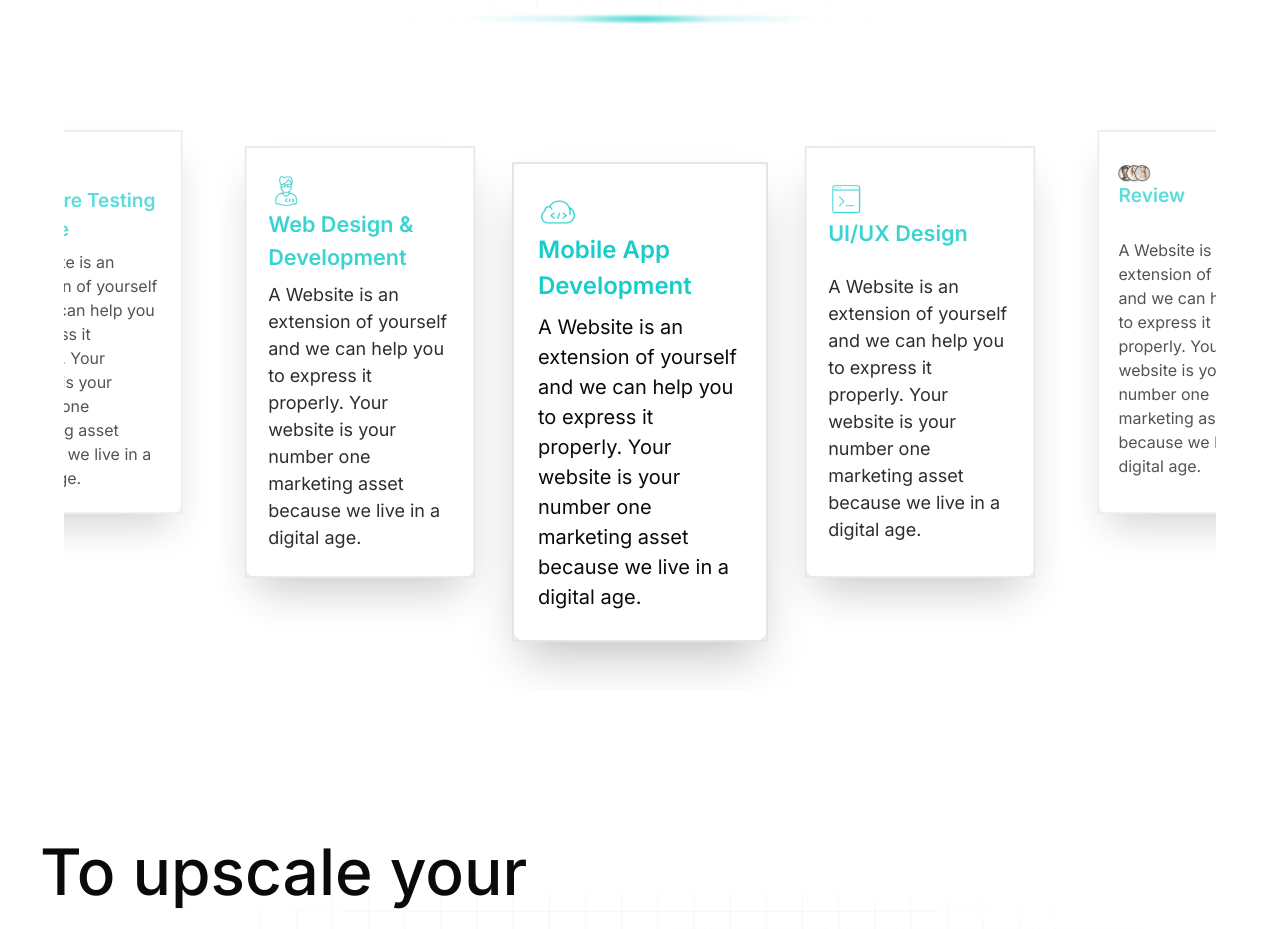
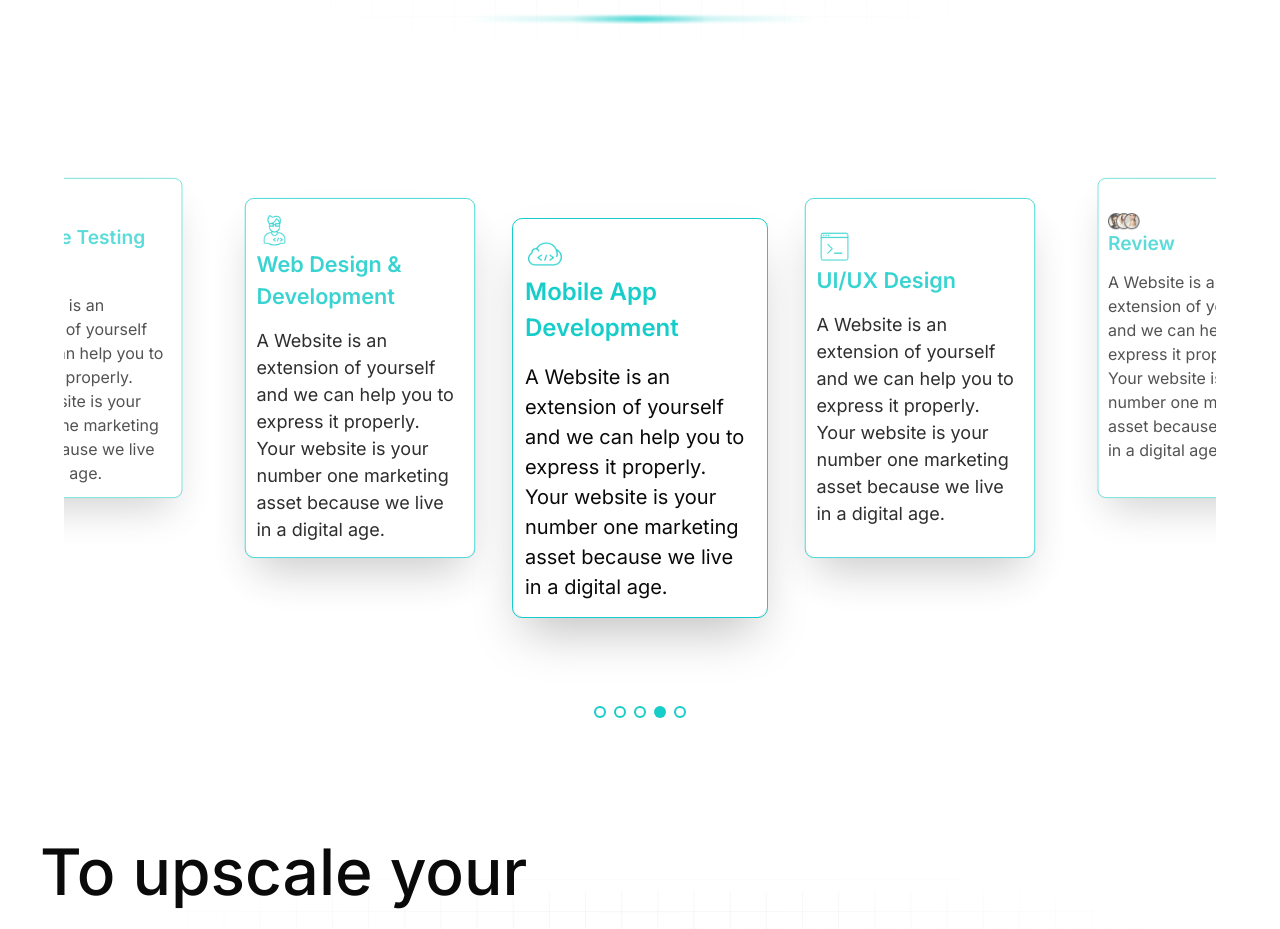
Before and after one commit to Roshen-Perera/ceylon-developers-portfolio, a Next.js app: page / in a window 1280 px wide. Shown: the part 580-1509 px from the top of the page. Built offline with nearby package versions, Linux system fonts and the light colour scheme.

Commit message:
Refactor StaggeredCarousel to enhance card styling and improve indicator presentation

```diff
--- a/components/serviceCarousel.tsx
+++ b/components/serviceCarousel.tsx
@@ -120,7 +120,7 @@ const StaggeredCarousel = () => {
                   style={style}
                   onClick={() => setCurrentIndex(index)}
                 >
-                  <div className="flex flex-col lg:h-120 w-64 border-2 justify-around p-6">
+                  <div className="flex flex-col lg:h-100 w-64 border-[#17CDCA] border rounded-lg gap-4 p-3 justify-center">
                     <div>
                       <Image
                         src={service.icon}
@@ -139,15 +139,15 @@ const StaggeredCarousel = () => {
         </div>
 
         {/* Indicators */}
-        <div className="flex justify-center gap-2 mt-8">
+        <div className="flex justify-center gap-2">
           {cards.map((card, index) => (
             <button
               key={card.id}
               onClick={() => setCurrentIndex(index)}
               className={`w-3 h-3 rounded-full transition-all ${
                 currentIndex % cards.length === index
-                  ? "bg-white w-8"
-                  : "bg-white bg-opacity-40"
+                  ? "bg-[#17CDCA]"
+                  : "border-[#17CDCA] border-2"
               }`}
             />
           ))}
```
